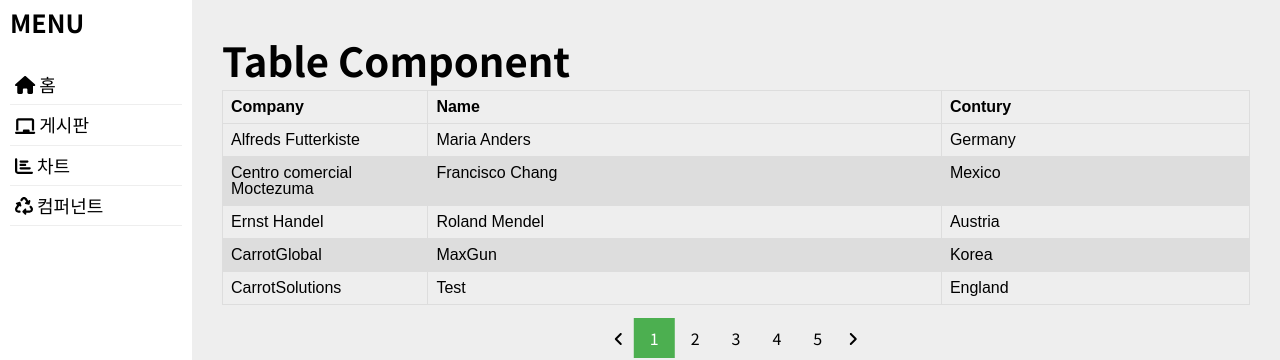
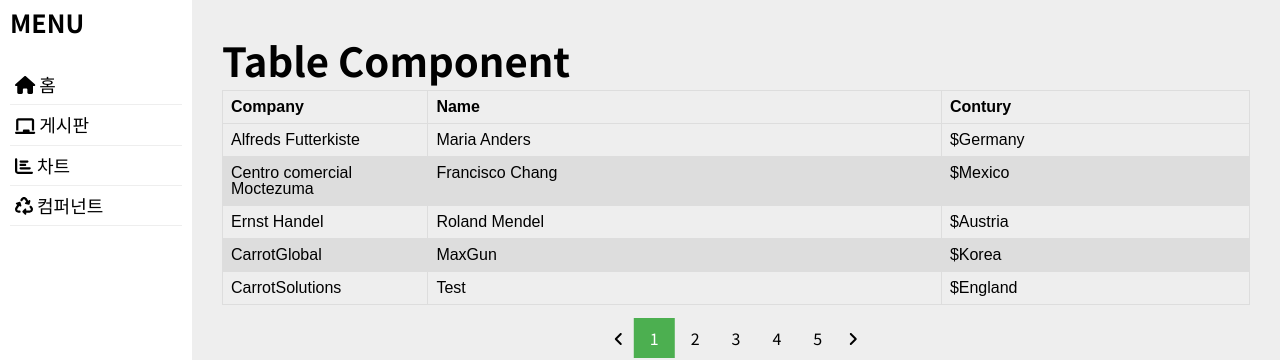
Before and after one commit to eorjs37/vue_component, a Vue app: page /home in a window 1280 px wide. Shown: the top 360 px of the page. Built offline with nearby package versions, Linux system fonts and the light colour scheme; what @kyvg/vue3-notification would draw is missing.

Commit message:
소스정리

```diff
--- a/src/assets/style/common.scss
+++ b/src/assets/style/common.scss
@@ -23,6 +23,7 @@ body{
 .title{
     font-size: 40px;
 	font-weight: 700;
+	user-select: none;
 }
 
 .component{
--- a/src/assets/style/styles.scss
+++ b/src/assets/style/styles.scss
@@ -5,7 +5,7 @@
 .mw_1920{
     width: 100%;
     display: flex;
-    height: 100%;
+    min-height: 100vh;
 }
 
 .sidebar{
--- a/src/components/Modal/Modal400.vue
+++ b/src/components/Modal/Modal400.vue
@@ -21,6 +21,7 @@
 
 <script>
 import Modal from '@/components/Modal/Modal.vue';
+import { onMounted } from '@vue/runtime-core';
 export default {
 	emits: ['exitmodal'],
 	props: {
--- a/src/components/Paging.vue
+++ b/src/components/Paging.vue
@@ -145,6 +145,7 @@ export default {
 		color: black;
 		cursor: pointer;
 		padding: 8px 16px;
+		user-select: none;
 	}
 
 	.active {
--- a/src/components/Paging2.vue
+++ b/src/components/Paging2.vue
@@ -112,6 +112,7 @@ export default {
 		color: black;
 		cursor: pointer;
 		padding: 8px 16px;
+		user-select: none;
 	}
 
 	.active {
--- a/src/main.js
+++ b/src/main.js
@@ -3,47 +3,13 @@ import App from './App.vue';
 import Notifications from '@kyvg/vue3-notification';
 
 //fort-awesome
-import { library } from '@fortawesome/fontawesome-svg-core';
-import {
-	faUserSecret,
-	faSpinner,
-	faPlus,
-	faMinus,
-	faList,
-	faWindowMaximize,
-	faXmark,
-	faHome,
-	faChalkboard,
-	faChartBar,
-	faRecycle,
-	faMagnifyingGlass,
-	faAngleLeft,
-	faAngleRight,
-	faAnglesLeft,
-	faAnglesRight,
-} from '@fortawesome/free-solid-svg-icons';
+import 'plugins/fontawesome.js';
 import { FontAwesomeIcon } from '@fortawesome/vue-fontawesome';
-library.add(
-	faUserSecret,
-	faSpinner,
-	faPlus,
-	faMinus,
-	faList,
-	faWindowMaximize,
-	faXmark,
-	faHome,
-	faChalkboard,
-	faChartBar,
-	faRecycle,
-	faMagnifyingGlass,
-	faAngleLeft,
-	faAngleRight,
-	faAnglesLeft,
-	faAnglesRight,
-);
 
 //router
-import { router } from './router/router';
+import { router } from 'router/router';
+
+import moudles from 'utils/filters';
 
 //global component
 import Paging from '@/components/Paging.vue';
@@ -58,7 +24,12 @@ import Paging2 from '@/components/Paging2.vue';
 //date-picker
 const app = createApp(App);
 app.use(router);
+
+//font-awesome-icon
 app.component('font-awesome-icon', FontAwesomeIcon);
+
+//global filter
+app.config.globalProperties.$filters = moudles;
 
 //global component
 app.component('Paging', Paging);
--- a/src/pages/Home.vue
+++ b/src/pages/Home.vue
@@ -12,7 +12,7 @@
 			<template #list="{ row }">
 				<td>{{ row.item1 }}</td>
 				<td>{{ row.item2 }}</td>
-				<td>{{ row.item3 }}</td>
+				<td>{{ $filters.currencyUSD(row.item3) }}</td>
 			</template>
 		</Table>
 		<!-- Paging Component -->
@@ -88,7 +88,7 @@
 </template>
 
 <script>
-import { ref, onMounted, reactive } from 'vue';
+import { ref, onMounted, reactive, computed } from 'vue';
 import mock from '@/assets/mock/table';
 import { notify } from '@kyvg/vue3-notification';
 import Datepicker from 'vue3-datepicker';
@@ -176,6 +176,18 @@ export default {
 			pPagingrange: 5,
 		});
 
+		const computeds = computed(() => {
+			return data => {
+				console.log('computed');
+				return `$${data}`;
+			};
+		});
+
+		const methods = data => {
+			console.log('methods');
+			return `$${data}`;
+		};
+
 		onMounted(() => {
 			pagingNext(1);
 		});
@@ -200,6 +212,8 @@ export default {
 			exitModal800,
 			exitModal1200,
 			paging2,
+			computeds,
+			methods,
 		};
 	},
 };
--- /dev/null
+++ b/src/plugins/fontawesome.js
@@ -0,0 +1,39 @@
+//fort-awesome
+import { library } from '@fortawesome/fontawesome-svg-core';
+import {
+	faUserSecret,
+	faSpinner,
+	faPlus,
+	faMinus,
+	faList,
+	faWindowMaximize,
+	faXmark,
+	faHome,
+	faChalkboard,
+	faChartBar,
+	faRecycle,
+	faMagnifyingGlass,
+	faAngleLeft,
+	faAngleRight,
+	faAnglesLeft,
+	faAnglesRight,
+} from '@fortawesome/free-solid-svg-icons';
+
+library.add(
+	faUserSecret,
+	faSpinner,
+	faPlus,
+	faMinus,
+	faList,
+	faWindowMaximize,
+	faXmark,
+	faHome,
+	faChalkboard,
+	faChartBar,
+	faRecycle,
+	faMagnifyingGlass,
+	faAngleLeft,
+	faAngleRight,
+	faAnglesLeft,
+	faAnglesRight,
+);
--- /dev/null
+++ b/src/utils/filters.js
@@ -0,0 +1,7 @@
+const moudles = {
+	currencyUSD(value) {
+		return '$' + value;
+	},
+};
+
+export default moudles;
--- a/vue.config.js
+++ b/vue.config.js
@@ -7,6 +7,9 @@ module.exports = {
 		resolve: {
 			alias: {
 				'@': path.join(__dirname, 'src/'),
+				utils: path.join(__dirname, 'src/utils/'),
+				router: path.join(__dirname, 'src/router'),
+				plugins: path.join(__dirname, 'src/plugins'),
 			},
 		},
 	},
```
